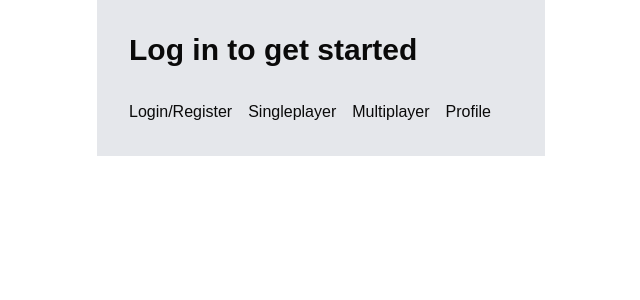
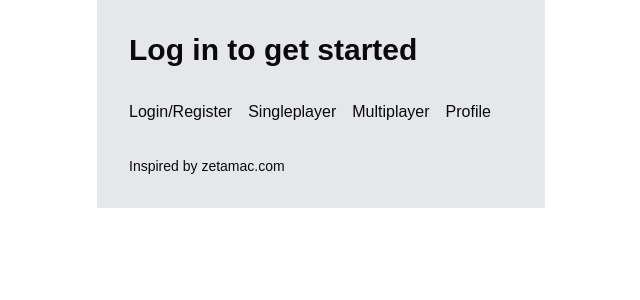
Before and after one commit to VA-24/Zetamaxx, a Next.js app in the folder frontend/: page / in a window 1280 px wide. Shown: the top 300 px of the page, without its empty margins (319-959 px from the left). Built offline with nearby package versions, Linux system fonts and the light colour scheme.

Commit message:
Credit zetamac.com on the home page

```diff
--- a/frontend/src/app/page.js
+++ b/frontend/src/app/page.js
@@ -60,6 +60,9 @@ export default function Home() {
             Profile
           </button>
         </div>
+        <p className="text-sm mt-8">
+          Inspired by <a href="https://zetamac.com">zetamac.com</a>
+        </p>
       </div>
       <Analytics />
     </main>
```
